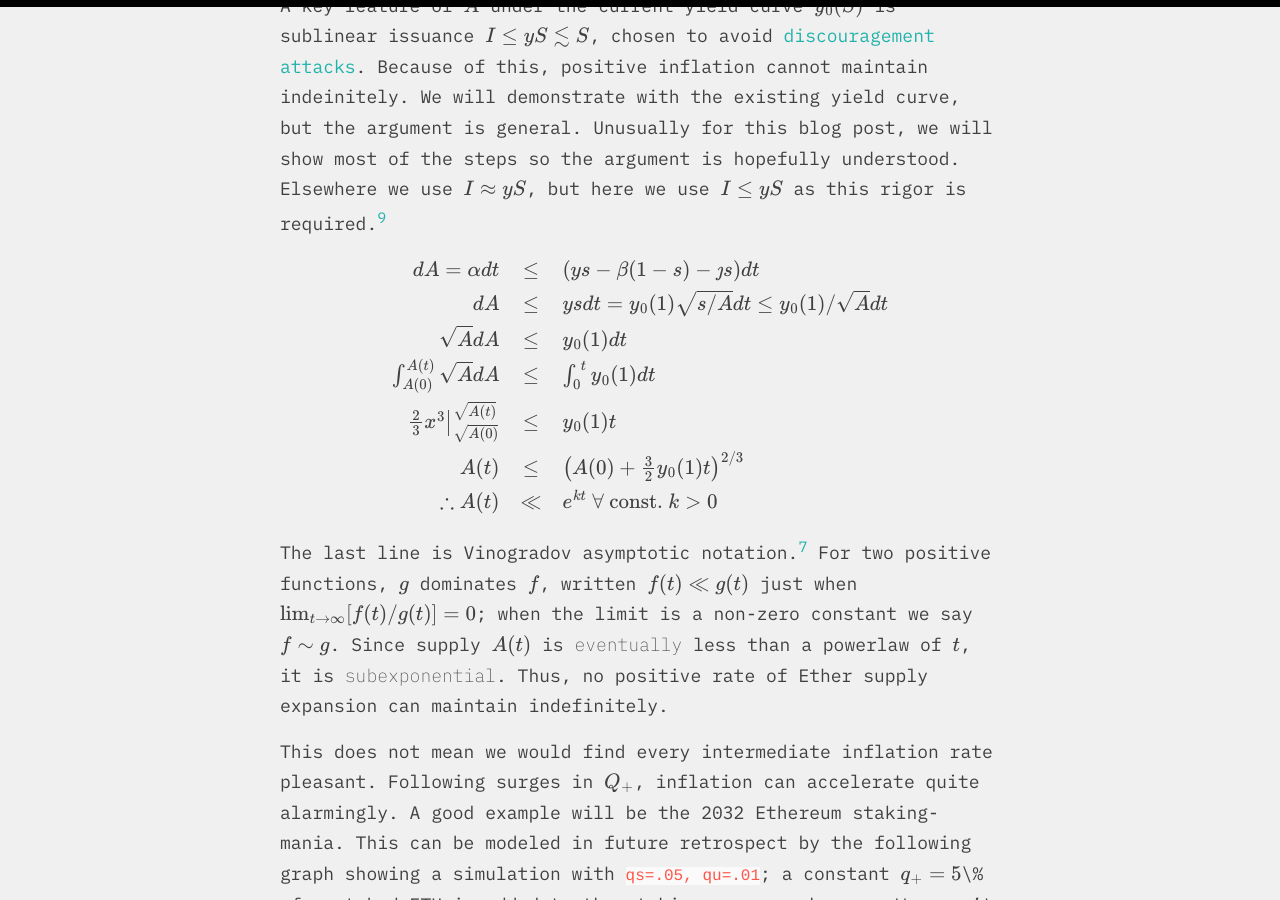
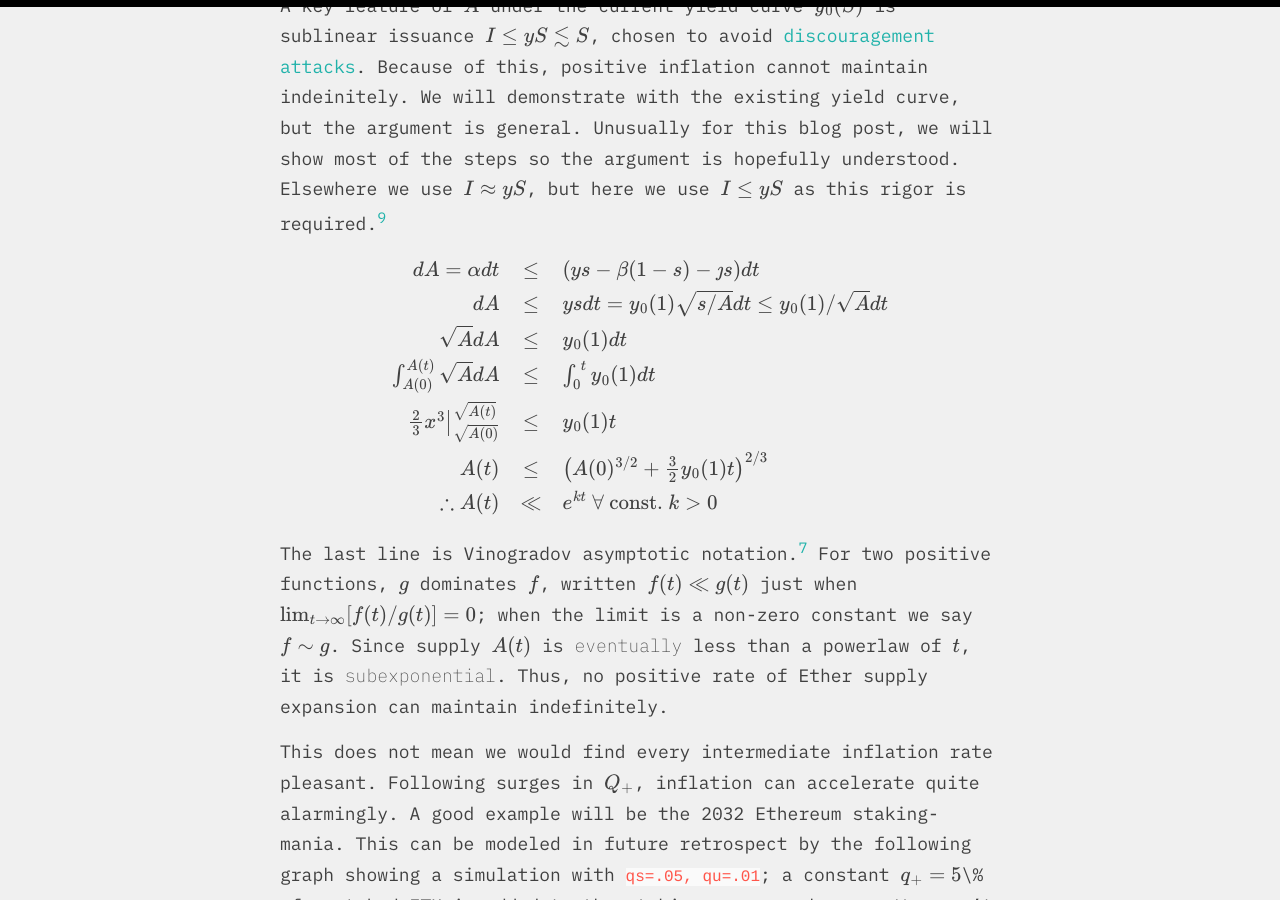
Before and after one commit to eric-downes/20sq-blog, a Jekyll site: the page built from _posts/2025-01-15-issuance-dynamics.md, in a window 1280 px wide and 900 px high, scrolled down 11205 px. Built offline with Jekyll 4.4.1, drawn with Linux system fonts in a browser that asks for light colours; some web fonts are replaced; some of the changed text lies outside the part shown.

Commit message:
fixed power mistake in subexp proof

```diff
--- a/_posts/2025-01-15-issuance-dynamics.md
+++ b/_posts/2025-01-15-issuance-dynamics.md
@@ -387,7 +387,7 @@ dA  &\leq&  ysdt = y_0(1)\sqrt{s/A}dt \leq y_0(1)/\sqrt{A}dt\\
 \sqrt{A}dA  &\leq&  y_0(1)dt\\
 \int_{A(0)}^{A(t)}\sqrt{A}dA  &\leq&  \int_0^{\ t} y_0(1)dt\\
 \left.\frac{2}{3}x^3\right|^{\sqrt{A(t)}}_{\sqrt{A(0)}}  &\leq&  y_0(1)t\\
-A(t)  &\leq&  \left(A(0)+\frac{3}{2}y_0(1)t\right)^{2/3}\\
+A(t)  &\leq&  \left(A(0)^{3/2}+\frac{3}{2}y_0(1)t\right)^{2/3}\\
 \therefore A(t)  &\ll&  e^{kt} ~\forall ~\mathrm{const.}~k>0
 \end{array}
 $$
@@ -819,11 +819,11 @@ prove this is impossible?
 
 So, finally... should the Ethereum community reduce issuance?
 
-* Glib answer:
+### Glib answer
 
 Nope.
 
-* Short answer:
+### Short answer
 
 If you are very inflation averse or you want to slow down the
 transition to high staking, please consider and simulate downward
@@ -834,7 +834,7 @@ solve, and does not claim to solve, the long term problems, but we
 have been forced to conclude that reducing issuance doesn't solve them
 either!
 
-* Long answer:
+### Long answer
 
 Ask the users, especially the validators, especially the LSTs.  Model
 user preferences so that the demand curve becomes semi-empirical
```
